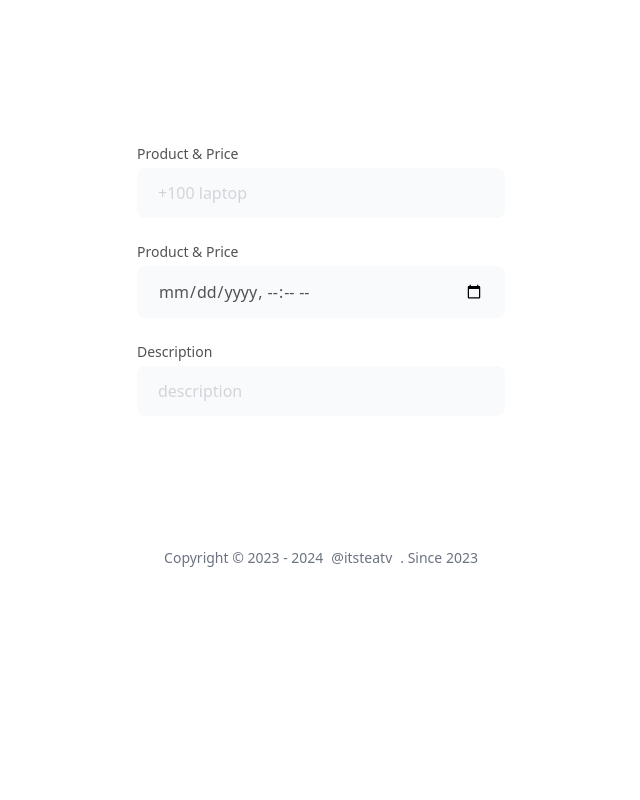
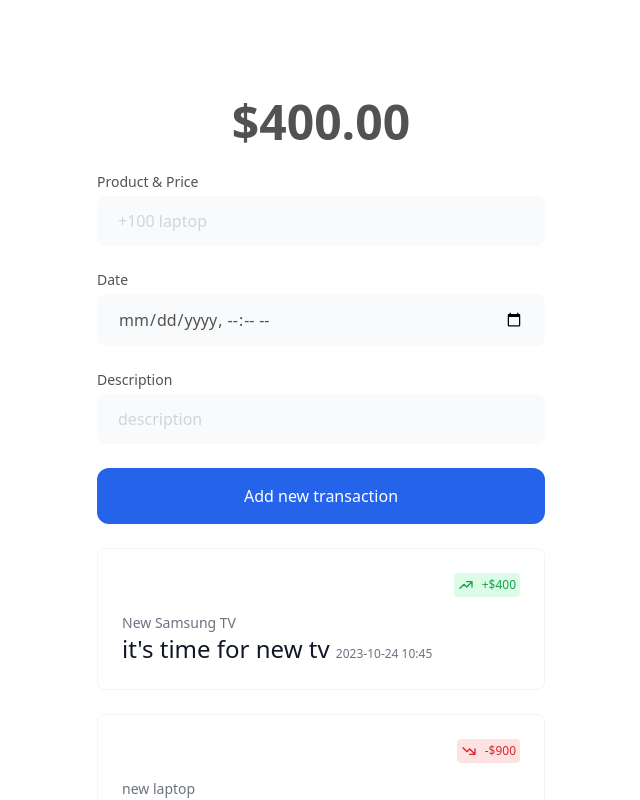
Before and after one commit to itsteatv/mern-expense-tracker, a React (Vite) app: page / in a window 1280 px wide. Shown: the top 800 px of the page, without its empty margins (319-959 px from the left). Built offline with nearby package versions, Linux system fonts and the light colour scheme.

Commit message:
table for product info added

```diff
--- a/src/components/Input.jsx
+++ b/src/components/Input.jsx
@@ -1,38 +1,47 @@
+import Table from "./Table"
 
 function Input() {
     return (
-        <section className="">
-            <div className=" items-center px-5 py-12 lg:px-20">
-                <div className="flex flex-col w-full max-w-md p-10 mx-auto my-6 transition duration-500 ease-in-out transhtmlForm dark:bg-slate-900 dark:text-gray-100 rounded-lg md:mt-0">
+        <>
+            <section>
+                <div className="items-center px-5 py-12 lg:px-20">
+                    <div className="flex flex-col w-full max-w-md mx-auto my-6 transition duration-100 ease-in-out transhtmlForm dark:bg-slate-900 dark:text-gray-100 rounded-lg md:mt-0">
                         <div className="mt-8">
                             <div className="mt-6">
                                 <div className="space-y-6">
                                     <div>
+                                        <h1 className=" text-clamp mb-8 text-center text-3xl font-extrabold text-neutral-600 dark:text-gray-100 duration-100">$400.00</h1>
                                         <label htmlFor="product" className="block text-sm font-medium text-neutral-600"> Product & Price </label>
                                         <div className="mt-1">
-                                        <input id="product" name="product" type="text" required="" placeholder="+100 laptop" className="block w-full px-5 py-3 text-base text-neutral-600 placeholder-gray-300 transition duration-500 ease-in-out transhtmlForm border border-transparent rounded-lg bg-gray-50 focus:outline-none focus:border-transparent focus:ring-2 focus:ring-white focus:ring-offset-2 focus:ring-offset-gray-300 dark:bg-slate-800 dark:text-gray-100 dark:placeholder-gray-100"></input>
+                                            <input id="product" name="product" type="text" required="" placeholder="+100 laptop" className="block w-full px-5 py-3 text-base text-neutral-600 placeholder-gray-300 transition duration-100 ease-in-out transhtmlForm border border-transparent rounded-lg bg-gray-50 focus:outline-none focus:border-transparent focus:ring-2 focus:ring-white focus:ring-offset-2 focus:ring-offset-gray-300 dark:bg-slate-800 dark:text-gray-100 dark:placeholder-gray-100"></input>
                                         </div>
                                     </div>
 
                                     <div>
-                                    <label htmlFor="data" className="block text-sm font-medium text-neutral-600"> Product & Price </label>
+                                        <label htmlFor="data" className="block text-sm font-medium text-neutral-600"> Date </label>
                                         <div className="mt-1">
-                                        <input id="data" name="data" type="datetime-local" required="" className="block w-full px-5 py-3 text-base text-neutral-600 placeholder-gray-300 transition duration-500 ease-in-out transhtmlForm border border-transparent rounded-lg bg-gray-50 focus:outline-none focus:border-transparent focus:ring-2 focus:ring-white focus:ring-offset-2 focus:ring-offset-gray-300 dark:bg-slate-800 dark:text-gray-100"></input>
+                                            <input id="data" name="data" type="datetime-local" required="" className="block w-full px-5 py-3 text-base text-neutral-600 placeholder-gray-300 transition duration-100 ease-in-out transhtmlForm border border-transparent rounded-lg bg-gray-50 focus:outline-none focus:border-transparent focus:ring-2 focus:ring-white focus:ring-offset-2 focus:ring-offset-gray-300 dark:bg-slate-800 dark:text-gray-100"></input>
                                         </div>
                                     </div>
 
                                     <div className="space-y-1">
                                         <label htmlFor="description" className="block text-sm font-medium text-neutral-600"> Description </label>
                                         <div className="mt-1">
-                                        <input id="description" name="description" type="text" required="" placeholder="description" className="block w-full px-5 py-3 text-base text-neutral-600 placeholder-gray-300 transition duration-500 ease-in-out transhtmlForm border border-transparent rounded-lg bg-gray-50 focus:outline-none focus:border-transparent focus:ring-2 focus:ring-white focus:ring-offset-2 focus:ring-offset-gray-300 dark:bg-slate-800 dark:text-gray-100 dark:placeholder-pink-100"></input>
+                                            <input id="description" name="description" type="text" required="" placeholder="description" className="block w-full px-5 py-3 text-base text-neutral-600 placeholder-gray-300 transition duration-100 ease-in-out transhtmlForm border border-transparent rounded-lg bg-gray-50 focus:outline-none focus:border-transparent focus:ring-2 focus:ring-white focus:ring-offset-2 focus:ring-offset-gray-300 dark:bg-slate-800 dark:text-gray-100 dark:placeholder-pink-100"></input>
+                                        </div>
+                                    </div>
+                                    <div>
+                                        <button type="submit" className="flex items-center justify-center w-full px-10 py-4 text-base font-medium text-center text-white transition duration-100 ease-in-out transform bg-blue-600 rounded-xl hover:bg-blue-700 focus:outline-none focus:ring-2 focus:ring-offset-2 focus:ring-blue-500">Add new transaction</button>
                                     </div>
                                 </div>
                             </div>
                         </div>
-                    </div>
+                        {/* TABLE */}
+                        <Table />
                     </div>
                 </div>
             </section>
+        </>
     )
 }
 
--- /dev/null
+++ b/src/components/Table.jsx
@@ -0,0 +1,76 @@
+
+function Table() {
+    return (
+        <>
+            <article
+                className="flex flex-col gap-4 rounded-lg border border-gray-100 bg-white p-6 mt-6 dark:border-gray-800 dark:bg-gray-900"
+            >
+                <div
+                    className="inline-flex gap-2 self-end rounded bg-green-100 p-1 text-green-600 dark:bg-green-700 dark:text-green-50"
+                >
+                    <svg
+                        xmlns="http://www.w3.org/2000/svg"
+                        className="h-4 w-4"
+                        fill="none"
+                        viewBox="0 0 24 24"
+                        stroke="currentColor"
+                    >
+                        <path
+                            strokeLinecap="round"
+                            strokeLinejoin="round"
+                            strokeWidth="2"
+                            d="M13 7h8m0 0v8m0-8l-8 8-4-4-6 6"
+                        />
+                    </svg>
+
+                    <span className="text-xs font-medium"> +$400 </span>
+                </div>
+
+                <div>
+                    <strong className="block text-sm font-medium text-gray-500 dark:text-gray-400"> New Samsung TV </strong>
+
+                    <p>
+                        <span className="text-2xl font-medium text-gray-900 dark:text-white"> it's time for new tv  </span>
+
+                        <span className="text-xs text-gray-500 dark:text-gray-400"> 2023-10-24 10:45 </span>
+                    </p>
+                </div>
+            </article>
+
+            <article
+                className="flex flex-col gap-4 rounded-lg border border-gray-100 bg-white p-6 mt-6 dark:border-gray-800 dark:bg-gray-900"
+            >
+                <div className="inline-flex gap-2 self-end rounded bg-red-100 p-1 text-red-600 dark:bg-red-700 dark:text-red-50">
+                    <svg
+                        xmlns="http://www.w3.org/2000/svg"
+                        className="h-4 w-4"
+                        fill="none"
+                        viewBox="0 0 24 24"
+                        stroke="currentColor"
+                    >
+                        <path
+                            strokeLinecap="round"
+                            strokeLinejoin="round"
+                            strokeWidth="2"
+                            d="M13 17h8m0 0V9m0 8l-8-8-4 4-6-6"
+                        />
+                    </svg>
+
+                    <span className="text-xs font-medium"> -$900 </span>
+                </div>
+
+                <div>
+                    <strong className="block text-sm font-medium text-gray-500 dark:text-gray-400"> new laptop </strong>
+
+                    <p>
+                        <span className="text-2xl font-medium text-gray-900 dark:text-white"> time for new laptop </span>
+
+                        <span className="text-xs text-gray-500 dark:text-gray-400"> 2022-1-29 1:30 </span>
+                    </p>
+                </div>
+            </article>
+        </>
+    )
+}
+
+export default Table
--- a/tailwind.config.js
+++ b/tailwind.config.js
@@ -6,7 +6,14 @@ export default {
     "./src/**/*.{js,ts,jsx,tsx}",
   ],
   theme: {
-    extend: {},
+    extend: {
+      fontSize: {
+        clamp: "clamp(1rem, 4.4vw + 0.2rem, 3rem)",
+      },
+      screens: {
+        "2xsm": "640px",
+      }
+    },
   },
   plugins: [],
 }
```
Lines whose indentation alone changed are shown as unchanged.
